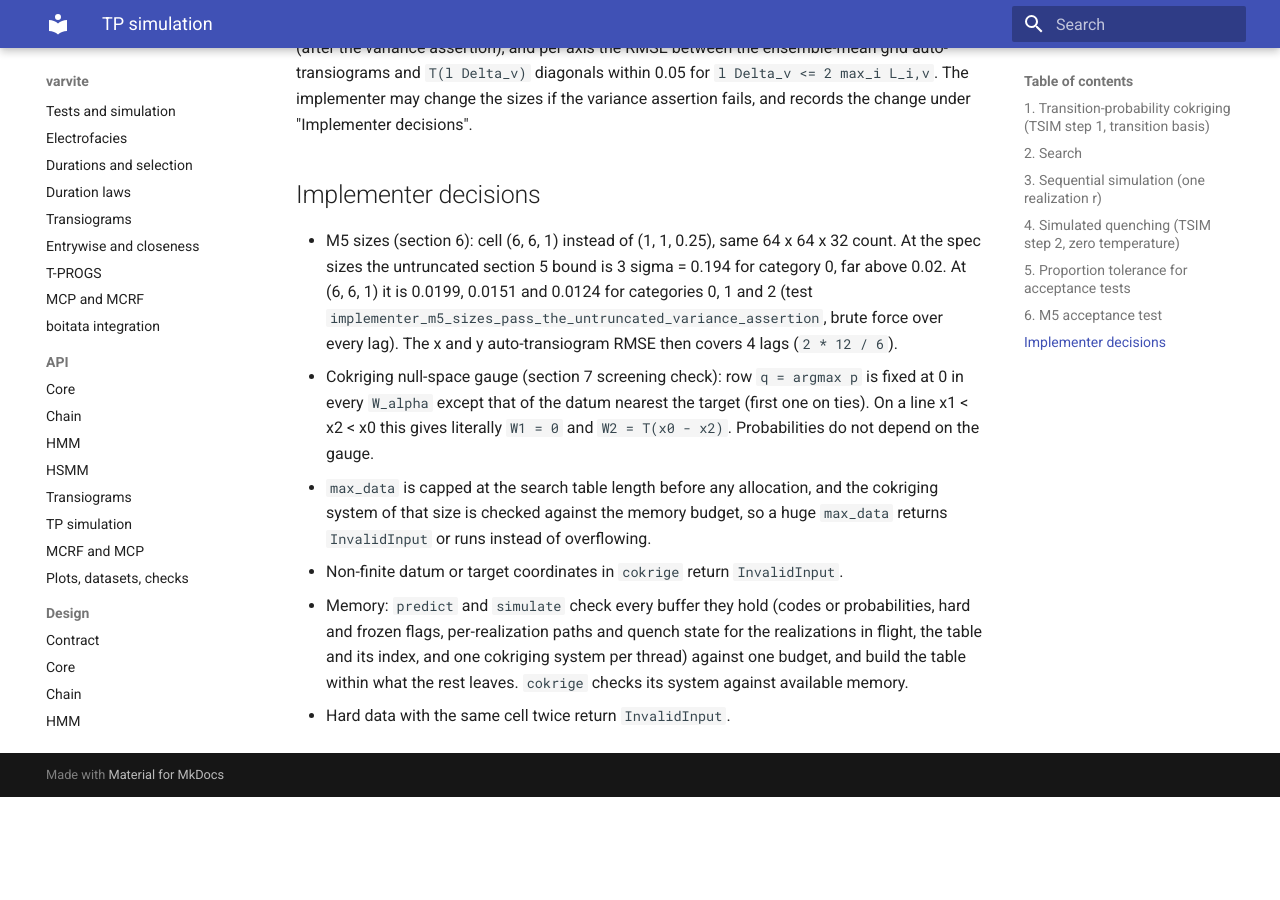
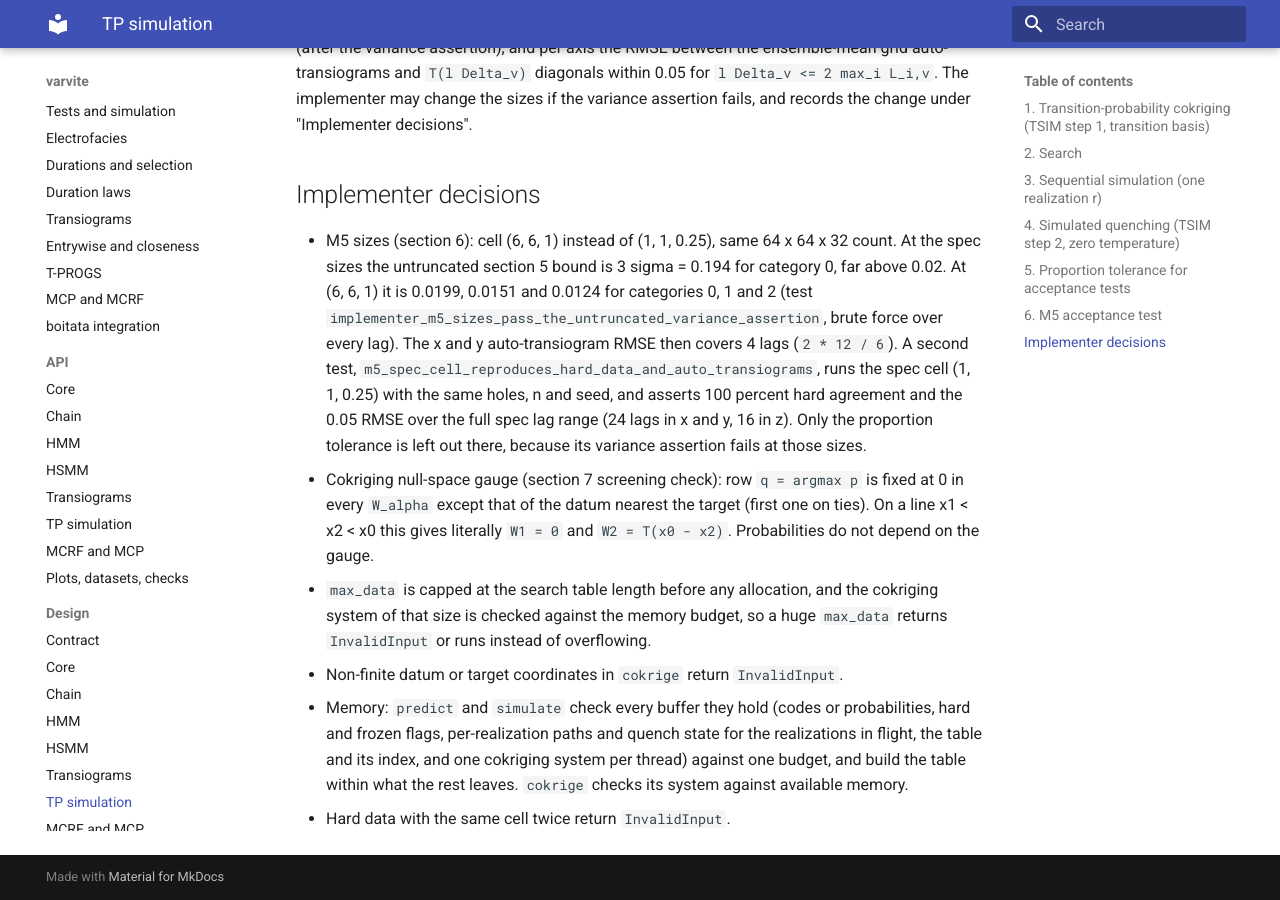
Before and after one commit to cratongen/transiograms, an MkDocs documentation site: the page built from docs/design/tpsim.md, in a window 1280 px wide and 900 px high, scrolled down 2183 px. Built offline with MkDocs 1.6.1 and Material for MkDocs 9.7.7, drawn with Linux system fonts in a browser that asks for light colours; before the commit the page ends 2980 px from its top, so only the background shows below that.

Commit message:
test(tpsim): run M5 at the spec cell for hard data and full-range auto-transiograms

```diff
--- a/docs/design/tpsim.md
+++ b/docs/design/tpsim.md
@@ -89,7 +89,11 @@ fails, and records the change under "Implementer decisions".
   the spec sizes the untruncated section 5 bound is 3 sigma = 0.194 for category 0, far above
   0.02. At (6, 6, 1) it is 0.0199, 0.0151 and 0.0124 for categories 0, 1 and 2 (test
   `implementer_m5_sizes_pass_the_untruncated_variance_assertion`, brute force over every lag).
-  The x and y auto-transiogram RMSE then covers 4 lags (`2 * 12 / 6`).
+  The x and y auto-transiogram RMSE then covers 4 lags (`2 * 12 / 6`). A second test,
+  `m5_spec_cell_reproduces_hard_data_and_auto_transiograms`, runs the spec cell (1, 1, 0.25)
+  with the same holes, n and seed, and asserts 100 percent hard agreement and the 0.05 RMSE over
+  the full spec lag range (24 lags in x and y, 16 in z). Only the proportion tolerance is left
+  out there, because its variance assertion fails at those sizes.
 - Cokriging null-space gauge (section 7 screening check): row `q = argmax p` is fixed at 0 in
   every `W_alpha` except that of the datum nearest the target (first one on ties). On a line
   x1 < x2 < x0 this gives literally `W1 = 0` and `W2 = T(x0 - x2)`. Probabilities do not depend
```
Also changed, not shown: 1 other file.
